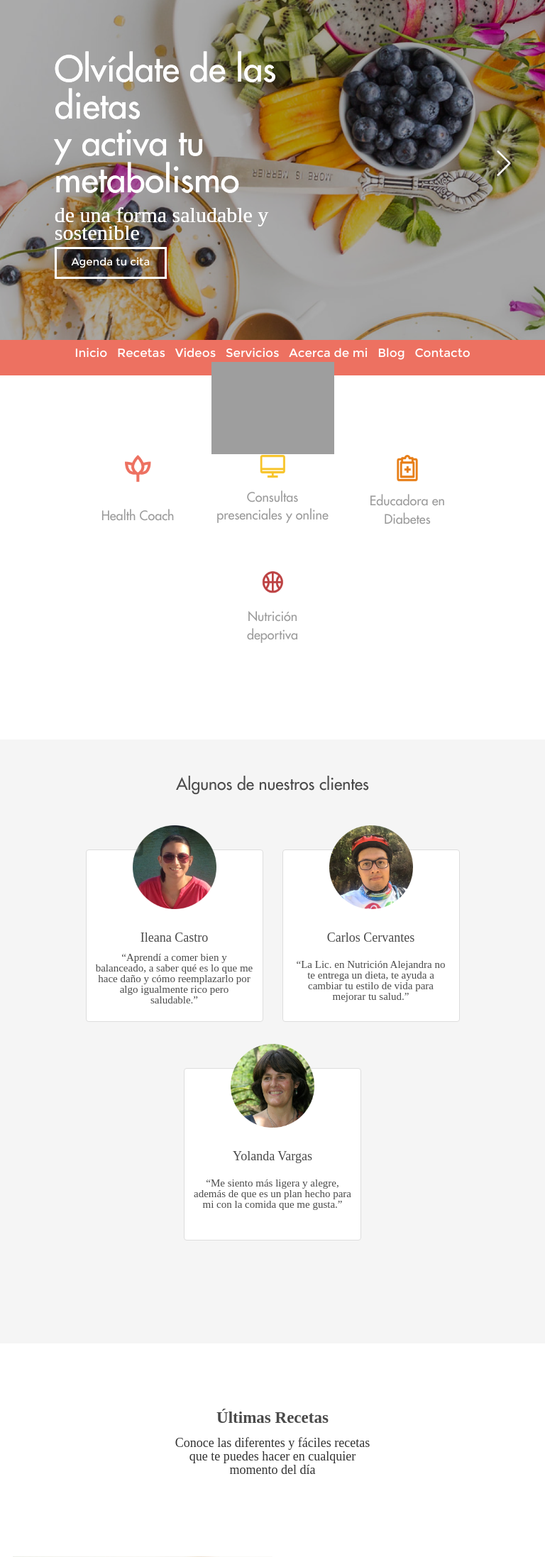
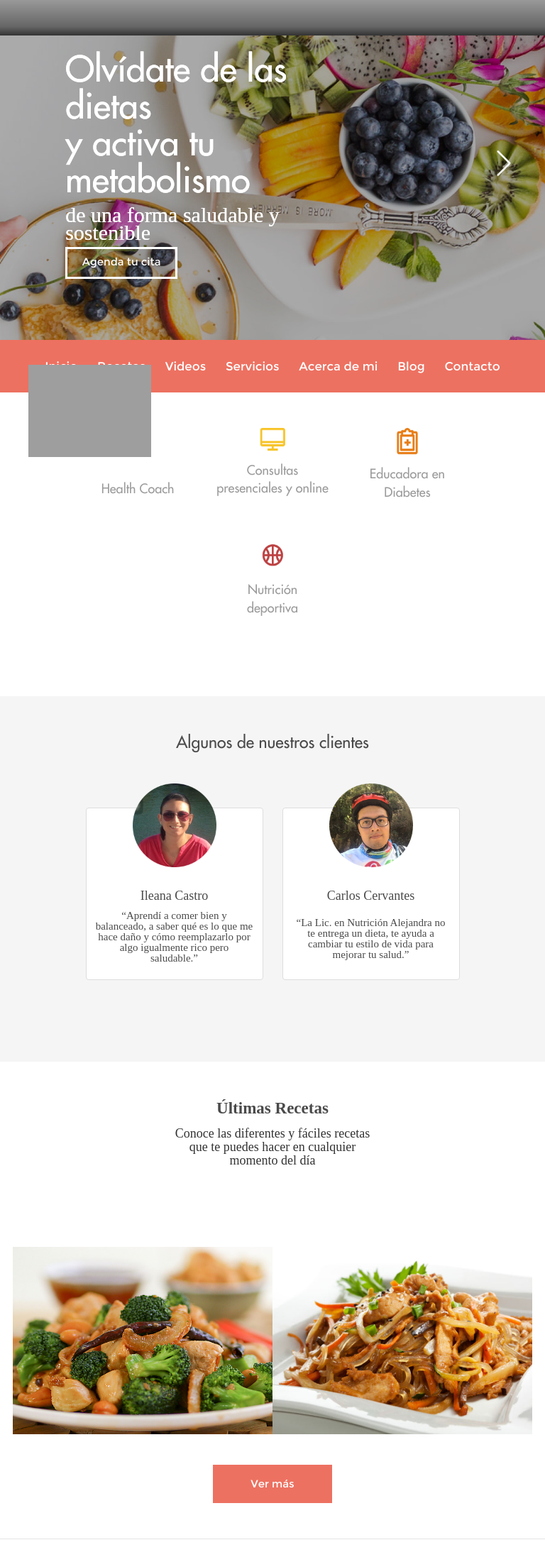
Before and after one commit to BlickLabs/alegpaez, a Django app: template nutriologa/templates/index.html in a window 768 px wide. Shown: the top 2194 px of the page at 71% size. Run offline with Django 3.2, Linux system fonts and the light colour scheme; the template is opened without the code that fills it, so the values that code supplies are empty; some libraries are stand-ins or nearby versions; some web fonts are replaced; grey boxes are pictures that could not be loaded.

Commit message:
fixes #31 reduce padding in all sections

```diff
--- /dev/null
+++ b/nutriologa/static/css/idevices.css
@@ -0,0 +1,435 @@
+/* ----------- iPad mini ----------- */
+
+/* Portrait and Landscape */
+@media only screen
+  and (min-device-width: 768px)
+  and (max-device-width: 1024px)
+  and (-webkit-min-device-pixel-ratio: 1) {
+
+}
+
+/* Portrait */
+@media only screen
+  and (min-device-width: 768px)
+  and (max-device-width: 1024px)
+  and (orientation: portrait)
+  and (-webkit-min-device-pixel-ratio: 1) {
+
+}
+
+/* Landscape */
+@media only screen
+  and (min-device-width: 768px)
+  and (max-device-width: 1024px)
+  and (orientation: landscape)
+  and (-webkit-min-device-pixel-ratio: 1) {
+
+}
+
+/* ----------- iPad 1 and 2 ----------- */
+/* Portrait and Landscape */
+@media only screen
+  and (min-device-width: 768px)
+  and (max-device-width: 1024px)
+  and (-webkit-min-device-pixel-ratio: 1) {
+    .reducePaddingInMovil {
+      padding: 50px 0 50px !important;
+    }
+    .footerAdjustImage {
+      margin-top: 170px;
+      width: 135px !important;
+    }
+    .change-row {
+      flex-direction: column;
+    }
+    .group {
+      width: 100%;
+    }
+    .space-group {
+      margin-left: 0px;
+      margin-right: 0px;
+    }
+    .carousel-inner >.item >img{
+      width: 1024px !important;
+      max-width: none !important;
+    }
+    .navbar-brand > img {
+      margin-top: -100px;
+    }
+    .client {
+      margin-bottom: 65px;
+    }
+    .sub-header {
+      width: 300px;
+    }
+    .blog_img {
+      margin-bottom: 25px;
+    }
+    .flex_container {
+      flex-wrap: wrap;
+    }
+    .carousel-control .glyph_right {
+        left: 0px !important;
+    }
+    .carousel-caption {
+      top: 50px !important;
+    }
+    .cerryLogo {
+      top: 15px;
+    }
+    .navbar .navbar-nav {
+      width: 100%;
+      text-align: center;
+      height: auto;
+    }
+    .overflow {
+      overflow: auto;
+    }
+    .mini-square {
+      width: 100%;
+    }
+
+    .package {
+      width: 100%;
+      margin-bottom: 25px;
+    }
+    .addMarginBottom {
+      margin-bottom: 125px;
+    }
+
+    .images {
+      margin: 0 auto;
+    }
+    .notShow {
+      display: none;
+    }
+    .lastSection {
+      padding-bottom: 100px;
+    }
+
+    .package-container {
+      flex-direction: column;
+    }
+    .sectionTwo {
+      display: flex;
+      flex-direction: column;
+      line-height: 17px;
+      margin: 0px auto 0px auto;
+      font-size: 17px;
+      width: auto;
+      font-family: FuturaStd-Medium;
+      color: #4a4a4a;
+      padding-top: 59px;
+      padding-left: 0px;
+      padding-right: 27px;
+      padding-bottom: 33px;
+      justify-content: center;
+    }
+    .parallaxContain {
+      line-height: 16px;
+      margin: -46px auto 0px auto;
+      border: solid 1px #e5e5e5;
+      background: white;
+      font-size: 16px;
+      text-align: initial;
+      width: auto;
+      font-family: FuturaStd-Medium;
+      color: #4a4a4a;
+      padding-top: 41px;
+      padding-left: 40px;
+      padding-right: 40px;
+      padding-bottom: 33px;
+    }
+  .select {
+    height: auto;
+  }
+  .navbar .navbar-nav li a {
+      padding: 5px!important;
+  }
+  .button {
+    width: inherit;
+    margin-top: 10px;
+  }
+  .container-menu {
+      -ms-flex-direction: column;
+      flex-direction: column;
+  }
+  .button:hover {
+      width: inherit;
+  }
+  .bg-footer .container.footer,.bg-footer .right_widget{text-align:left}
+  .bg-footer .footer_logo{position:absolute;top:-90px}
+  .left_container {
+      width: 100%;
+      text-align: center;
+      display: flex;
+      justify-content: center;
+      flex-direction: row;
+      padding-top: 34px !important;
+  }
+  .custom-row {
+      display: flex;
+      flex-direction: column;
+      margin-left: 0px;
+  }
+  .center_container {
+      margin-top: 10px;
+  }
+  .right_container {
+      margin-left: 0px;
+      padding-top: 9px;
+      display: flex;
+      flex-direction: column;
+      justify-content: center;
+      align-items: center;
+  }
+  .logo_img {
+    width: 160px !important;
+    margin-top: -16px;
+  }
+  .hiddeOnMobil {
+    display: none;
+  }
+  .bg-footer .left_widget{padding-bottom:60px}
+    .carousel-inner .carousel-caption{top: 93px;left:12%}
+    .carousel-inner .carousel-caption .banner_text{font-size:62px}.carousel-inner .carousel-caption .sub_head{font-size:36px}.carousel-inner .carousel-caption .read_more_btn{font-size:18px}
+    .carousel-control .glyphicon{position:relative;top:308px}}
+    .navbar-header{position:absolute;left:0!important;right:0!important;margin:25px auto 0!important;bottom:0!important;float:none!important;top:6px!important}
+  .video-thumb,.wrap{display:-ms-flexbox;display:flex;-ms-flex-wrap:wrap;flex-wrap:wrap;-ms-flex-pack:justify;justify-content:center}
+  .title{
+    font-size:22px!important;color:#4a4a4a;margin-bottom:53px;
+    font-family: FuturaStd-Medium;
+  }
+  .navbar .navbar-nav li a{color:#fff!important;font-size:1.2em!important;padding:24px 12px!important}
+  .navbar .navbar-header .navbar-brand img{
+    width:173px;
+    position: absolute;
+    margin: 0 auto;
+    top: -70px;
+    left: 0;
+    right: 0;
+    z-index: 1;
+  }.navbar .navbar .collapse.navbar-collapse{margin-top:0!important}
+  .navbar-nav > li > a {
+    line-height: 26px !important;
+
+  }
+  .miniclip{
+    height:335px;
+    padding-left: 16.6px;
+    padding-right: 16.6px;
+  }
+  .receip-content{
+      height:368px;
+      padding-left: 17.5px;
+      padding-right: 17.5px;
+  }
+  .select{height:87px;border-bottom:4px solid #f7c42a}
+  .arrow{
+      width: 399px;
+      height: 196px;
+      padding: 70px;
+  }
+  .sectionPadding{padding-top:104px}
+  .recipt{
+    width: 257px;
+    height: 257px;
+    background-size:cover;
+  }
+  .play{width:3em}.name-clip{font-size:medium;padding-top:20px;color:#4a4a4a}.dinner{background:#f7c42a}.colations{background:#ff9f00}.breakfast{background:#ed7161}.meats{background:#bd4243}
+  .name-receipt{padding-top:10px;color:#fff;font-size:16px;padding-bottom:10px}
+  section{padding:81px 0 300px!important}
+  .button,.button:hover{
+    width:115px;
+    cursor:pointer;
+    padding: 3px;
+    height: 29px;
+    font-family: FuturaStd-Medium;
+    font-size: 16px;
+    margin-left: 9.4px;
+    margin-right: 9.4px;
+  }
+  .container-menu{display:-ms-flexbox;display:flex;-ms-flex-direction:row;flex-direction:row;-ms-flex-pack:distribute;justify-content:center}
+  .button{border:1px solid #ed7161;border-radius:20px}
+  .button:hover{background:#ed7161;color:#fff;border:1px solid #ed7161;border-radius:20px}.bg-footer{color:#fff;background-color:#ed7161;padding:100px 0 50px;position:relative}.bg-footer .footer_logo{float:left;width:auto;position:absolute;top:-265px;bottom:0}.bg-footer .left_widget{display:-ms-inline-flexbox;display:inline-flex;padding:100px 0}
+  .bg-footer .right_widget{padding:75px 0;text-align:left}.bg-footer .wg_main,.blog_container .blog_img,.more_btn,.package_btn{text-align:center}
+  .bg-footer .footer_caption,.bg-footer .subscribe,.bg-footer .text_wg{color:#fff}
+  .bg-footer .subscribe,.bg-footer .text_wg{font-size:16px}.bg-footer .subscribe{margin-right:20px;font-family:Colaborate-Regular}
+  .bg-footer .text_wg{font-family:FuturaStd-Book; font-size: 14px;}.bg-footer .footer_caption{font-size:12px;margin-top:20px;font-family:Colaborate-Medium}
+  .special-margin {
+    margin-left: 11px !important;
+  }
+  .bg-footer .footer_icon{
+    margin-left: 7.5px;
+    width: 25px;
+    margin-right: 7.5px;
+  }.bg-footer .footer_caption::before{border-top:1px solid #fff;display:block;content:'';width:120px;margin:0 auto 42px}
+  input.form-control1:focus {
+      outline: 0px solid #ed7161 !important;
+  }
+  .bg-footer .form-control1{
+    height: 42px;
+    padding: 13px 77px 13px 19px;
+    font-size: 14px;
+    border: .5px solid #fff;
+    border-radius: 6px;
+    min-width: 219px;
+    color: #b0bec5;
+    }.bg-footer ::-webkit-input-placeholder{color:#b0bec5;font-family:FuturaStd-Book}.bg-footer :-moz-placeholder{color:#b0bec5;font-family:FuturaStd-Book}.bg-footer ::-moz-placeholder{color:#b0bec5;font-family:FuturaStd-Book}.bg-footer :-ms-input-placeholder{color:#b0bec5;font-family:FuturaStd-Book}
+    .service-box .service_text,.tm_title{font-family:FuturaStd-Medium}
+}
+
+/* Portrait */
+@media only screen
+  and (min-device-width: 768px)
+  and (max-device-width: 1024px)
+  and (orientation: portrait)
+  and (-webkit-min-device-pixel-ratio: 1) {
+
+}
+
+/* Landscape */
+@media only screen
+  and (min-device-width: 768px)
+  and (max-device-width: 1024px)
+  and (orientation: landscape)
+  and (-webkit-min-device-pixel-ratio: 1) {
+
+}
+
+/* ----------- iPad 3 and 4 ----------- */
+/* Portrait and Landscape */
+@media only screen
+  and (min-device-width: 768px)
+  and (max-device-width: 1024px)
+  and (-webkit-min-device-pixel-ratio: 2) {
+
+}
+
+/* Portrait */
+@media only screen
+  and (min-device-width: 768px)
+  and (max-device-width: 1024px)
+  and (orientation: portrait)
+  and (-webkit-min-device-pixel-ratio: 2) {
+
+}
+
+/* Landscape */
+@media only screen
+  and (min-device-width: 768px)
+  and (max-device-width: 1024px)
+  and (orientation: landscape)
+  and (-webkit-min-device-pixel-ratio: 2) {
+
+}
+
+/* ----------- iPhone 4 and 4S ----------- */
+
+/* Portrait and Landscape */
+@media only screen
+  and (min-device-width: 320px)
+  and (max-device-width: 480px)
+  and (-webkit-min-device-pixel-ratio: 2) {
+
+}
+
+/* Portrait */
+@media only screen
+  and (min-device-width: 320px)
+  and (max-device-width: 480px)
+  and (-webkit-min-device-pixel-ratio: 2)
+  and (orientation: portrait) {
+}
+
+/* Landscape */
+@media only screen
+  and (min-device-width: 320px)
+  and (max-device-width: 480px)
+  and (-webkit-min-device-pixel-ratio: 2)
+  and (orientation: landscape) {
+
+}
+
+/* ----------- iPhone 5 and 5S ----------- */
+
+/* Portrait and Landscape */
+@media only screen
+  and (min-device-width: 320px)
+  and (max-device-width: 568px)
+  and (-webkit-min-device-pixel-ratio: 2) {
+
+}
+
+/* Portrait */
+@media only screen
+  and (min-device-width: 320px)
+  and (max-device-width: 568px)
+  and (-webkit-min-device-pixel-ratio: 2)
+  and (orientation: portrait) {
+}
+
+/* Landscape */
+@media only screen
+  and (min-device-width: 320px)
+  and (max-device-width: 568px)
+  and (-webkit-min-device-pixel-ratio: 2)
+  and (orientation: landscape) {
+
+}
+
+/* ----------- iPhone 6 ----------- */
+
+/* Portrait and Landscape */
+@media only screen
+  and (min-device-width: 375px)
+  and (max-device-width: 667px)
+  and (-webkit-min-device-pixel-ratio: 2) {
+
+}
+
+/* Portrait */
+@media only screen
+  and (min-device-width: 375px)
+  and (max-device-width: 667px)
+  and (-webkit-min-device-pixel-ratio: 2)
+  and (orientation: portrait) {
+
+}
+
+/* Landscape */
+@media only screen
+  and (min-device-width: 375px)
+  and (max-device-width: 667px)
+  and (-webkit-min-device-pixel-ratio: 2)
+  and (orientation: landscape) {
+
+}
+
+/* ----------- iPhone 6+ ----------- */
+
+/* Portrait and Landscape */
+@media only screen
+  and (min-device-width: 414px)
+  and (max-device-width: 736px)
+  and (-webkit-min-device-pixel-ratio: 3) {
+
+}
+
+/* Portrait */
+@media only screen
+  and (min-device-width: 414px)
+  and (max-device-width: 736px)
+  and (-webkit-min-device-pixel-ratio: 3)
+  and (orientation: portrait) {
+
+}
+
+/* Landscape */
+@media only screen
+  and (min-device-width: 414px)
+  and (max-device-width: 736px)
+  and (-webkit-min-device-pixel-ratio: 3)
+  and (orientation: landscape) {
+
+}
--- a/nutriologa/static/css/main.css
+++ b/nutriologa/static/css/main.css
@@ -14,6 +14,13 @@
 }
 .selectChange {
     height: 70px !important;
+}
+.backdrop {
+  width: 100%;
+  height: 50px !important;
+  background-color: rgba(0,0,0,0);
+  background-image: -webkit-linear-gradient(rgba(0,0,0,0.4) 0%,rgba(0,0,0,.6) 75%,rgba(0,0,0,.8) 100%);
+  background-image: linear-gradient(rgba(0,0,0,0.4) 0%,rgba(0,0,0,.6) 75%,rgba(0,0,0,.8) 100%);
 }
 .imagesData {
   width: 100% !important;
@@ -778,9 +800,6 @@ a:active,a:hover{outline:0}abbr[title]{border-bottom:1px dotted}b,optgroup,stron
   .carousel-inner .carousel-caption .banner_text{font-size:30px}
   .carousel-inner .carousel-caption .sub_head{font-size:18px;margin:8px 0}
   .carousel-inner .carousel-caption .read_more_btn{padding:6px;font-size:13px}
-  .navbar-brand > img {
-    margin-top: -100px;
-  }
 }
 @media only screen and (min-width:769px) and (max-width:1024px){
   .carousel-caption{right:0;top:100px}
@@ -874,6 +893,9 @@ section{padding:81px 0 300px!important}
 input.form-control1:focus {
     outline: 0px solid #ed7161 !important;
 }
+.reducePaddingInMovil {
+  padding: 50px 0 50px !important;
+}
 .bg-footer .form-control1{
   height: 42px;
   padding: 13px 77px 13px 19px;
@@ -910,7 +932,7 @@ input.form-control1:focus {
     max-width: none !important;
   }
   .navbar-brand > img {
-    margin-top: -100px;
+    margin: 74px 0px 0px 40px !important;
   }
   .client {
     margin-bottom: 65px;
@@ -1039,9 +1062,12 @@ input.form-control1:focus {
     justify-content: center;
     align-items: center;
 }
-.logo_img {
-  width: 160px !important;
-  margin-top: -16px;
+.footerAdjustImage {
+  margin-top: 170px;
+  width: 135px !important;
+}
+.reducePaddingInMovil {
+  padding: 50px 0 50px !important;
 }
 .bg-footer .left_widget{padding-bottom:60px}}
 @media only screen and (min-width:769px) and (max-width:1024px){
--- a/nutriologa/templates/acerca.html
+++ b/nutriologa/templates/acerca.html
@@ -13,7 +13,7 @@
     <div class="">
         <div class="row rowBgColor">
           <div class="parallax"></div>
-          <div class="mainTitle">Acerca de mi</div>
+          <div class="mainTitle inMobilCenterTitle">Acerca de mi</div>
           <div class="parallaxContain">
             <p>Estudié la carrera de <span class="stronger">Nutrición y Ciencias de los Alimentos</span> en la Universidad Iberoamericana de Puebla. Durante la carrera me certifiqué cómo <span class="stronger">Health Coach</span> ante el Instituto Mexicano de <span class="stronger">Nutriología Clínica.</span></p>
             <p>Al graduarme de la carrera tomé el diplomado de <span class="stronger">nutrición deportiva</span> por parte de <span class="stronger">Sport Med</span>, clínica por excelencia de FIFA y un año después me convertí en <span class="stronger">educadora de diabetes por parte del Consejo Nacional de Educadores en Diabetes.</span></p>
--- a/nutriologa/templates/base.html
+++ b/nutriologa/templates/base.html
@@ -13,6 +13,7 @@
 
     {% block meta %}{% endblock %}
     <link rel="stylesheet" href="{% static "css/main.css"%}">
+    <link rel="stylesheet" href="{% static "css/idevices.css"%}">
     <link rel="icon" href="{% static "img/favicon.ico"%}" type="image/x-icon" />
     <title>{% block title %}{% endblock %}</title>
   </head>
--- a/nutriologa/templates/index.html
+++ b/nutriologa/templates/index.html
@@ -6,7 +6,7 @@
   {% include "partials/carrousel.html" %}
 {% endblock %}
 {% block content %}
-  <section class="small-images">
+  <section class="small-images reducePaddingInMovil">
       <div class="container custom_container">
           <div class="row flex_container">
               <div class="text-center">
@@ -41,7 +41,7 @@
           </div>
       </div>
   </section>
-  <section class="gray-background">
+  <section class="gray-background reducePaddingInMovil">
       <div class="container custom_container">
           <div class="flex_container">
             <div class="titleHome-testimonials">Algunos de nuestros clientes</div>
@@ -69,7 +69,7 @@
                 </div>
               </div>
             </div>
-            <div class="client">
+            <div class="client hiddeOnMobil">
               <div class="thumbnail">
                 <div class="user_img">
                   <img class="img img-responsive thumb-img" src="{% static 'img/testimonials/group-7@3x.png'%}">
@@ -83,7 +83,7 @@
           </div>
       </div>
   </section>
-  <section class="last-recipes">
+  <section class="last-recipes reducePaddingInMovil">
       <div class="row flex_container">
         <div class="header text-center">
           <div class="titleHome">Últimas Recetas</div>
@@ -99,7 +99,7 @@
             <img class="image-recipe" src="{% static 'img/bg-img/chinese3.png'%}" style="width: 506px; height: 450px;">
         </div>
 
-        <div class="image-container">
+        <div class="image-container hiddeOnMobil">
             <img class="image-recipe" src="{% static 'img/bg-img/food2.png'%}" style="width: 506px; height: 450px;">
         </div>
       </div>
@@ -110,7 +110,7 @@
   <div class="row flex_container">
     <div class="separator"></div>
   </div>
-  <div class="blogspot-row">
+  <div class="blogspot-row reducePaddingInMovil">
       <div class="row flex_container">
         <div class="header text-center">
           <div class="titleHome">Blogposts destacados</div>
@@ -132,7 +132,7 @@
         {% endfor %}
       </div>
   </div>
-  <section class="last-bg-image parallaxEffect">
+  <section class="last-bg-image parallaxEffect reducePaddingInMovil">
     <div class="row flex_container">
       <div class="header text-center">
         <div class="titleHome last-title">Paquetes de sesiones</div>
--- a/nutriologa/templates/partials/carrousel.html
+++ b/nutriologa/templates/partials/carrousel.html
@@ -29,6 +29,7 @@
       <!-- Wrapper for slides -->
         <div class="carousel-inner" role="listbox">
           <div class="item active">
+              <div class="backdrop"></div>
               <div class="imagesData" style="background: url({% static 'img/slider/group-3@3x.png' %});"></div>
               <div class="carousel-caption header-content-inner">
                 <h1 class="banner_text"> Olvídate de las dietas <br> y activa tu metabolismo </h1>
@@ -37,6 +38,7 @@
               </div>
           </div>
           <div class="item">
+              <div class="backdrop"></div>
               <div class="imagesData" style="background: url({% static 'img/slider/carrousel_1.jpg' %});"></div>
               <div class="carousel-caption header-content-inner">
                 <h1 class="banner_text"> No se trata de comer menos</h1>
@@ -45,6 +47,7 @@
               </div>
           </div>
           <div class="item">
+              <div class="backdrop"></div>
               <div class="imagesData" style="background: url({% static 'img/slider/carrousel_2.jpg' %});"></div>
               <div class="carousel-caption header-content-inner">
                 <h1 class="banner_text"> Crea hábitos saludables</h1>
@@ -53,6 +56,7 @@
               </div>
           </div>
           <div class="item">
+              <div class="backdrop"></div>
               <div class="imagesData" style="background: url({% static 'img/slider/carrousel_3.jpg' %});"></div>
               <div class="carousel-caption header-content-inner">
                 <h1 class="banner_text"> Tu cuerpo merece lo mejor</h1>
@@ -61,6 +65,7 @@
               </div>
           </div>
           <div class="item">
+              <div class="backdrop"></div>
               <div class="imagesData" style="background: url({% static 'img/slider/carrousel_4.jpg' %});"></div>
               <div class="carousel-caption header-content-inner">
                 <h1 class="banner_text"> Nunca es tarde para cambiar tu estilo de vida </h1>
@@ -69,6 +74,7 @@
               </div>
           </div>
           <div class="item">
+              <div class="backdrop"></div>
               <div class="imagesData" style="background: url({% static 'img/slider/carrousel_5.jpg' %});"></div>
               <div class="carousel-caption header-content-inner">
                 <h1 class="banner_text"> Aprende a comer y dile adiós a las dietas </h1>
--- a/nutriologa/templates/partials/footer.html
+++ b/nutriologa/templates/partials/footer.html
@@ -1,8 +1,8 @@
 {% load static from staticfiles %}
 <!-- footer -->
-<footer class="bg-footer myconatiner">
+<footer class="bg-footer myconatiner reducePaddingInMovil">
 	<div class="footer_logo">
-		<img class="logo_img" src="{% static 'img/footer-img/group-20@3x.png'%}">
+		<img class="logo_img footerAdjustImage" src="{% static 'img/footer-img/group-20@3x.png'%}">
 	</div>
 	<div class="footer">
 		<div class="custom-row">
--- a/nutriologa/templates/partials/navbar.html
+++ b/nutriologa/templates/partials/navbar.html
@@ -11,7 +11,7 @@
             <div class="cherry_wrapper">
             	<a class="navbar-brand page-scroll" href="{% url 'landing:home' %}">
 								{% if request.path == '/' %}
-									<img src="{% static 'img/logo/logo-alegpaez-06@3x.png'%}" class="cerryLogo">
+									<img src="{% static 'img/logo/logo-alegpaez-06@3x.png'%}" class="mobilLogoAdjust">
 								{% else %}
 									<img src="{% static 'img/logo/logo-alegpaez-06@3x.png'%}">
 								{% endif %}
--- a/nutriologa/templates/recetas.html
+++ b/nutriologa/templates/recetas.html
@@ -9,7 +9,7 @@
 {% block content %}
 
 <!-- section 1 services -->
-<section>
+<section class="reducePaddingInMovil">
     <script>
       function next(a) {
         $('#myModal-' + a).modal('hide');
--- a/nutriologa/templates/servicios.html
+++ b/nutriologa/templates/servicios.html
@@ -9,7 +9,7 @@
 {% block content %}
 
 <!-- section 1 services -->
-<section class="removeBottom">
+<section class="removeBottom reducePaddingInMovil">
     <div class="container custom_container">
         <div class="row overflow">
 			<!-- section part 1 -->
--- a/nutriologa/templates/videos.html
+++ b/nutriologa/templates/videos.html
@@ -10,7 +10,7 @@
 {% block content %}
 
 <!-- section 1 services -->
-<section>
+<section class="reducePaddingInMovil">
     <div class="container custom_container">
         <div class="row">
 			<!-- section part 1 -->
```
Also changed, not shown: other parts of nutriologa/static/css/main.css (+26 -10 lines), nutriologa/apps/landing/views.py (+3 -6 lines), nutriologa/templates/contacto.html (+26 -3 lines).
